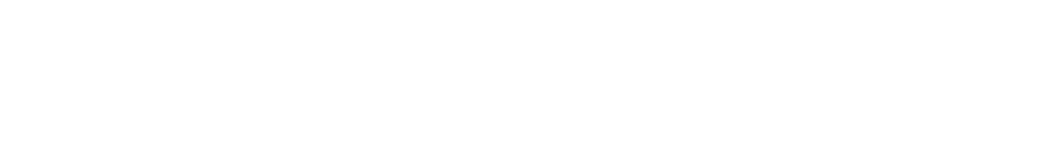
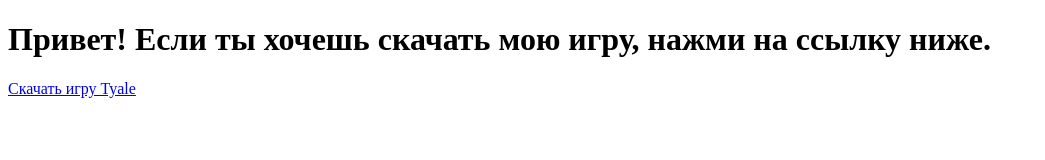
Before and after one commit to Mish22/mish2.github.io, a plain HTML site: page index.html in a window 1280 px wide. Shown: the whole page, without its empty margins (0-1045 px from the left). Drawn offline with Linux system fonts and the light colour scheme.

Commit message:
Update index.html

```diff
--- a/index.html
+++ b/index.html
@@ -3,5 +3,7 @@
 <head>
 </head>
 <body>
+  <h1>Привет! Если ты хочешь скачать мою игру, нажми на ссылку ниже.</h1>
+  <p><a href = "https://mish22.github.io/mish2.github.io/Tayle.zip">Скачать игру Tyale</a></p>
 </body>
 </html>
```
